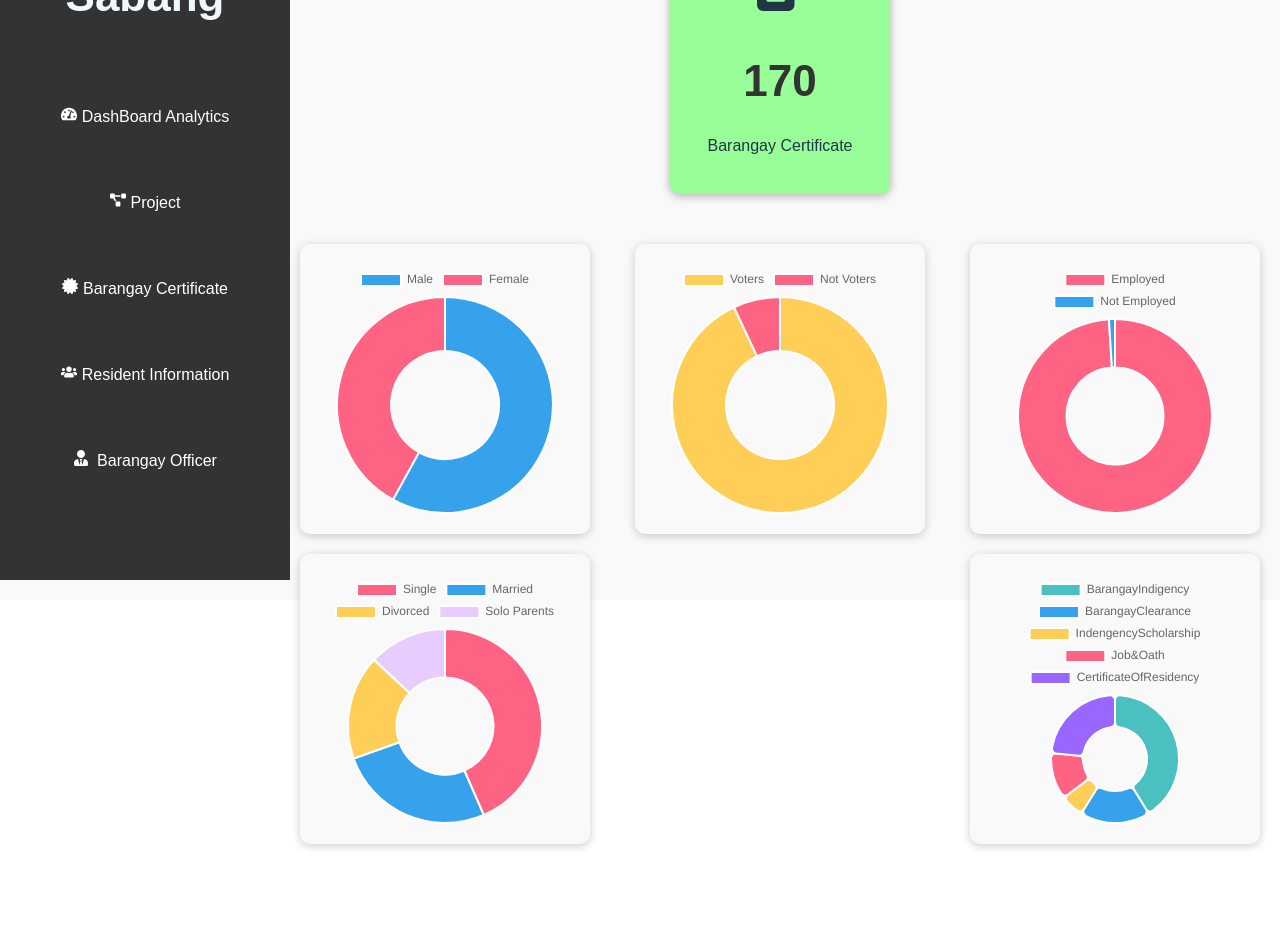
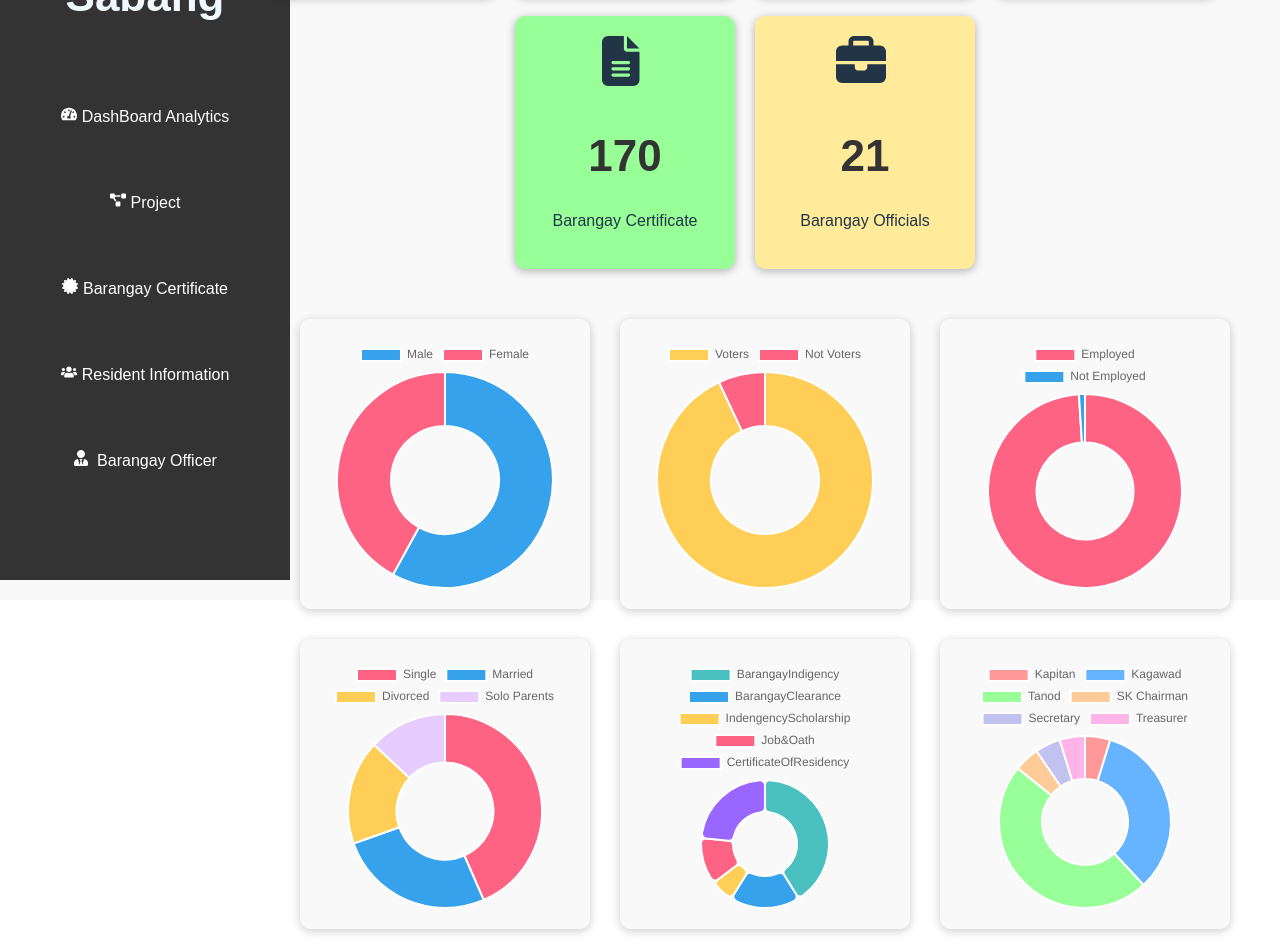
Before and after one commit to Clarenceee00/barangay_management, a React (Vite) app in the folder sabang_management/frontend/: page /dashboard in a window 1280 px wide. Shown: the part 260-1212 px from the top of the page. Before the commit the page ends 1174 px from the top, so only its background shows below. Built offline with nearby package versions, Linux system fonts and the light colour scheme.

Commit message:
Dashboard para officer para lahat may analytics

```diff
--- a/sabang_management/frontend/src/Admin/DASHBOARD/Dashboard.jsx
+++ b/sabang_management/frontend/src/Admin/DASHBOARD/Dashboard.jsx
@@ -3,7 +3,7 @@ import { Doughnut } from 'react-chartjs-2';
 import { Chart as ChartJS, ArcElement, Tooltip, Legend } from "chart.js";
 import Sidebar from '../COM/Sidevar/Sidebar';
 import { FontAwesomeIcon } from '@fortawesome/react-fontawesome';
-import { faFileAlt, faUsers, faVoteYea, faBriefcase, faHeart, faShieldAlt } from '@fortawesome/free-solid-svg-icons';
+import { faFileAlt, faUsers, faVoteYea, faBriefcase, faHeart } from '@fortawesome/free-solid-svg-icons';
 import DatePicker from 'react-datepicker';
 import 'react-datepicker/dist/react-datepicker.css';
 
@@ -55,9 +55,20 @@ const data = {
     labels: ['Single', 'Married', 'Divorced', 'Solo Parents'],
     datasets: [
       {
-        data: [50, 30, 20, 15], // Adding Solo Parents to the data array
-        backgroundColor: ['#ff6384', '#36a2eb', '#ffce56', '#e6ccff'], // Added color for Solo Parents
+        data: [50, 30, 20, 15],
+        backgroundColor: ['#ff6384', '#36a2eb', '#ffce56', '#e6ccff'],
         hoverBackgroundColor: ['#ff6384', '#36a2eb', '#ffce56', '#e6ccff'],
+      },
+    ],
+  },
+  Officers: {
+    labels: ['Kapitan', 'Kagawad', 'Tanod', 'SK Chairman', 'Secretary', 'Treasurer'],
+    datasets: [
+      {
+        label: 'Barangay Officers',
+        data: [1, 7, 10, 1, 1, 1],
+        backgroundColor: ['#ff9999', '#66b3ff', '#99ff99', '#ffcc99', '#c2c2f0', '#ffb3e6'],
+        hoverBackgroundColor: ['#ff9999', '#66b3ff', '#99ff99', '#ffcc99', '#c2c2f0', '#ffb3e6'],
       },
     ],
   },
@@ -80,8 +91,8 @@ const Dashboard = () => {
               onChange={(date) => setSelectedYear(date)}
               dateFormat="yyyy"
               showYearPicker
-              yearItemNumber={12}  // Limit the number of years shown at once
-              calendarClassName="custom-datepicker"  // Custom class for styling the calendar
+              yearItemNumber={12}
+              calendarClassName="custom-datepicker"
             />
           </div>
         </div>
@@ -92,19 +103,16 @@ const Dashboard = () => {
             <h2>100</h2>
             <p>Population</p>
           </div>
-
           <div style={{ ...styles.statBox, backgroundColor: '#add8e6' }}>
             <FontAwesomeIcon icon={faVoteYea} style={{ fontSize: '50px', marginRight: '8px' }} />
             <h2>100</h2>
             <p>Voters</p>
           </div>
-
           <div style={{ ...styles.statBox, backgroundColor: '#d3d3d3' }}>
             <FontAwesomeIcon icon={faBriefcase} style={{ fontSize: '50px', marginRight: '8px' }} />
             <h2>100</h2>
             <p>Employ</p>
           </div>
-
           <div style={{ ...styles.statBox, backgroundColor: '#ffffe0' }}>
             <FontAwesomeIcon icon={faHeart} style={{ fontSize: '50px', marginRight: '8px' }} />
             <h2>100</h2>
@@ -116,6 +124,12 @@ const Dashboard = () => {
             <p>Barangay Certificate</p>
           </div>
 
+          {/* New stat box for Barangay Officials */}
+          <div style={{ ...styles.statBox, backgroundColor: '#ffeb99' }}>
+            <FontAwesomeIcon icon={faBriefcase} style={{ fontSize: '50px', marginRight: '8px' }} />
+            <h2>21</h2>
+            <p>Barangay Officials</p>
+          </div>
         </div>
 
         <div style={styles.chartContainer}>
@@ -134,6 +148,9 @@ const Dashboard = () => {
           <div style={styles.chartBox}>
             <Doughnut data={data.Certificate} />
           </div>
+          <div style={styles.chartBox}>
+            <Doughnut data={data.Officers} />
+          </div>
         </div>
       </div>
     </>
@@ -145,13 +162,13 @@ const styles = {
     position: 'relative',
     padding: '20px',
     textAlign: 'center',
-    marginLeft: '280px',
+    marginLeft: '10px',
   },
   headerWrapper: {
     display: 'flex',
     justifyContent: 'space-between',
     alignItems: 'flex-start',
-    marginBottom: '30px',
+    marginBottom: '100px',
   },
   headerContent: {
     flex: 1,
@@ -161,14 +178,16 @@ const styles = {
     fontSize: '60px',
     fontWeight: 'bold',
     margin: 0,
+    marginTop: '90px',
+    marginLeft: '380px',
   },
   miniCalendar: {
     backgroundColor: 'lightgray',
     padding: '5px 10px',
     borderRadius: '8px',
     boxShadow: '0 2px 8px rgba(0,0,0,0.15)',
-    marginTop: '30px',
-    marginRight: '10px',
+    marginTop: '100px',
+    marginRight: '30px',
     width: '180px',
   },
   statContainer: {
@@ -177,6 +196,7 @@ const styles = {
     flexWrap: 'wrap',
     gap: '20px',
     marginBottom: '50px',
+    marginLeft: '200px',
   },
   statBox: {
     width: '180px',
@@ -187,10 +207,13 @@ const styles = {
   },
   chartContainer: {
     display: 'flex',
-    justifyContent: 'space-between',
+    justifyContent: 'center',
+    alignItems: 'center',
     flexWrap: 'wrap',
-    gap: '20px',
+    gap: '30px',
     marginBottom: '50px',
+    paddingLeft: '260px',
+    paddingRight: '20px',
   },
   chartBox: {
     width: '250px',
```
